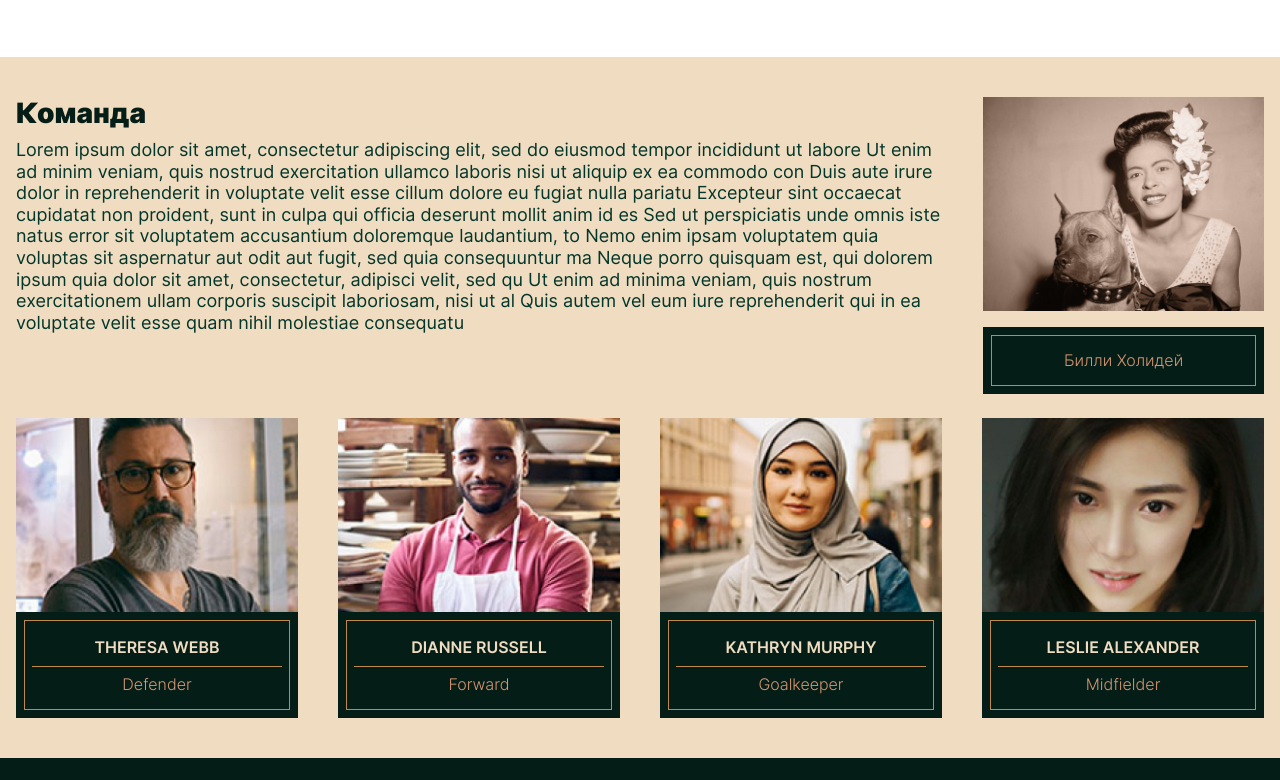
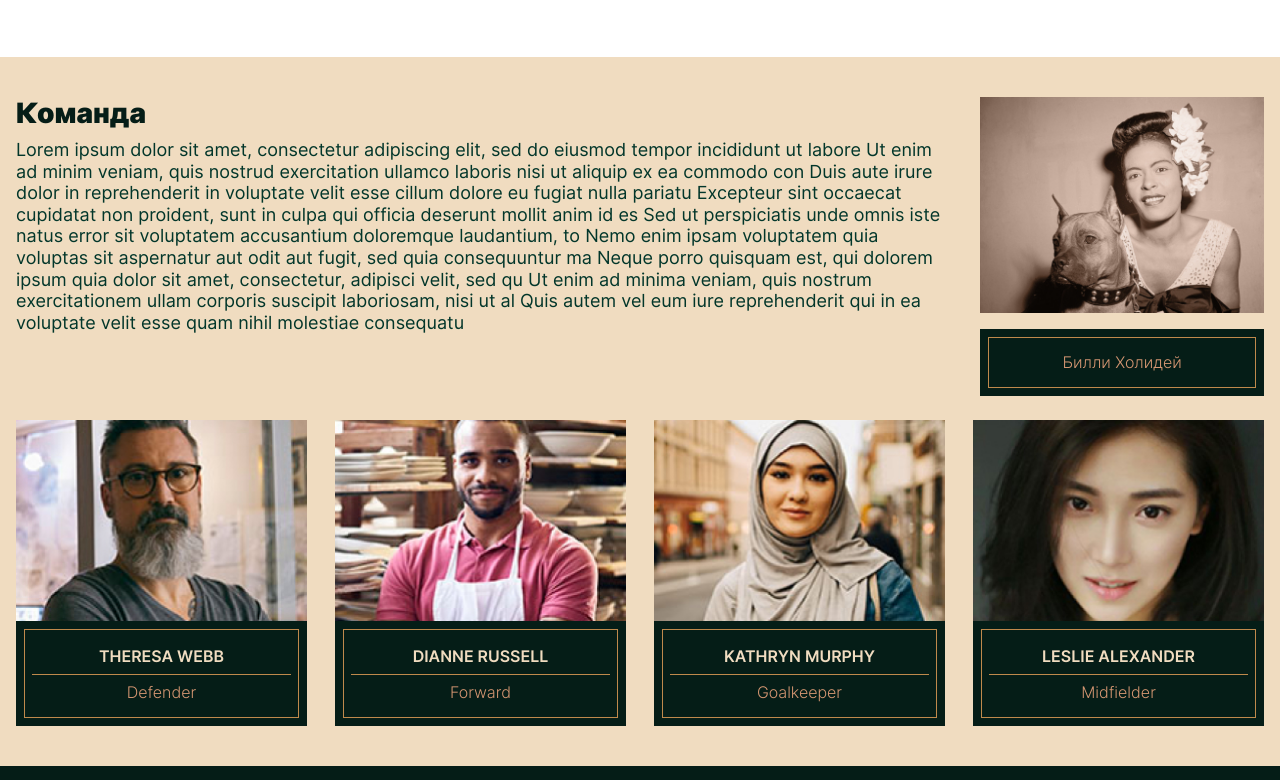
Before and after one commit to danelian/AiLeo, a website: page src/index.html in a window 1280 px wide. Shown: the part 5168-5948 px from the top of the page. Drawn offline with nearby package versions, Linux system fonts and the light colour scheme; files that its build step writes are made by us from their sources; files whose address does not match are found by name.

Commit message:
Адаптация: Готовы блоки Team и Footer

```diff
--- a/src/scss/blocks/footer.scss
+++ b/src/scss/blocks/footer.scss
@@ -17,3 +17,20 @@
     }
   }
 }
+
+@include mobile {
+  /*-----footer-----*/
+  .footer {
+    padding: 20px 0;
+  }
+  .socials {
+    a {
+      &:not(:last-child) {
+        margin-right: 18px;
+      }
+      img {
+        width: 28px;
+      }
+    }
+  }
+}
--- a/src/scss/widgets/team.scss
+++ b/src/scss/widgets/team.scss
@@ -1,3 +1,4 @@
+/*----team-----*/
 .team {
   padding: 40px 0;
   background: var(--vanilla-color);
@@ -71,3 +72,53 @@
     }
   }
 }
+
+@include desktop {
+  /*----team-----*/
+  .team {
+    &__container {
+      gap: 28px;
+    }
+    &__list {
+      gap: 28px;
+    }
+  }
+}
+
+@include tablet {
+  /*----team-----*/
+  .team {
+    &__container {
+      grid-template-columns: 1fr 1fr;
+      gap: 20px;
+      margin-bottom: 20px;
+    }
+    &__list {
+      grid-template-columns: repeat(2, 1fr);
+      gap: 20px;
+    }
+    &__item {
+      &-content {
+        padding: 20px 16px;
+        h4 {
+          font-size: 15px;
+        }
+        p {
+          font-size: 15px;
+        }
+      }
+    }
+  }
+}
+
+@include mobile {
+  /*----team-----*/
+  .team {
+    &__container {
+      grid-template-columns: repeat(1, 1fr);
+    }
+    &__list {
+      grid-template-columns: repeat(1, 1fr);
+    }
+  }
+}
```
Also changed, not shown: dist/css/style.css, dist/css/style.min.css.
